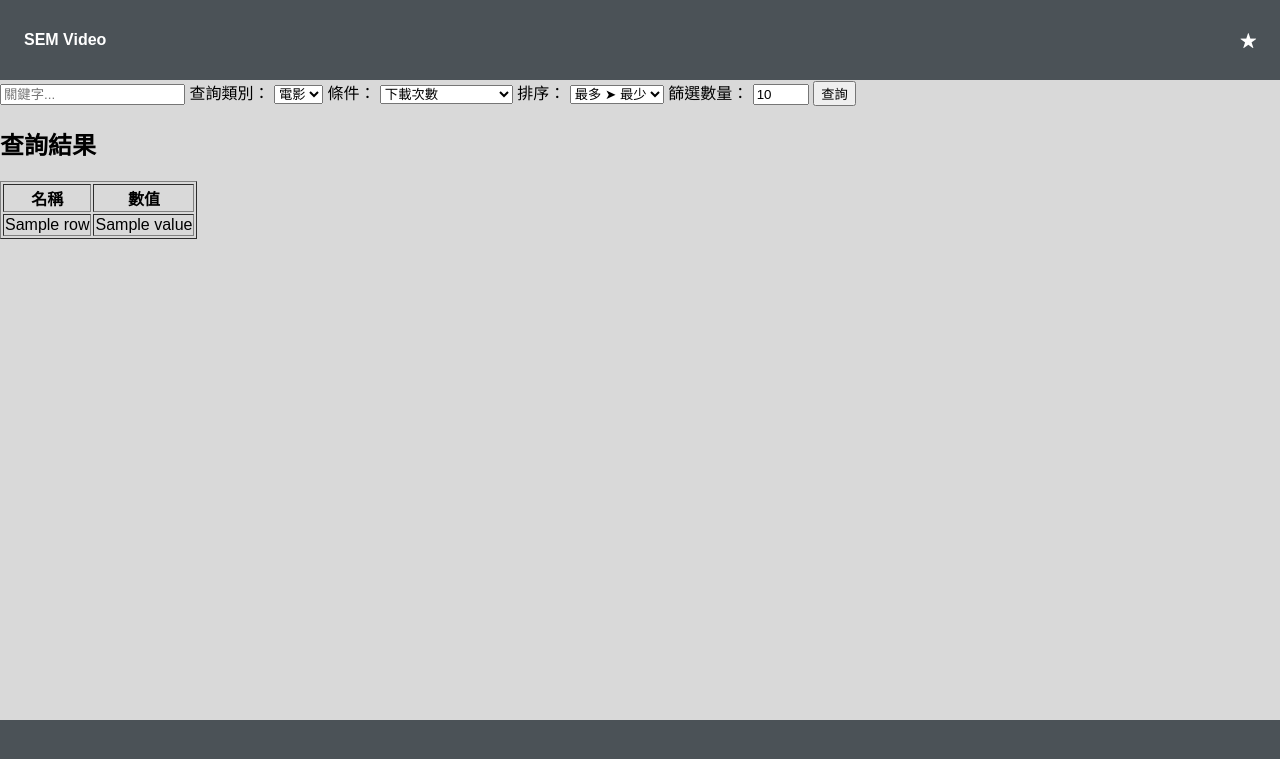
After one commit to BlytheYian/movie, a Flask app: template templates/staff_search.html in a window 1280 px wide. The commit adds this page. Shown: the top 759 px of the page. Run offline with Flask 3, Linux system fonts and the light colour scheme; the template is opened without the code that fills it: most values are stand-ins (such as "Sample title", 1, 10 or a date in 2020); parts of the project's set-up code (start-up, migrations or seed data) failed here and were passed over.

Commit message:
目前有bug

```diff
--- a/app.py
+++ b/app.py
@@ -95,7 +95,7 @@ def movie_detail(movie_id):
 def staff_page():
     return render_template('staff.html')
 
-@app.route('/staff/movie', methods=['GET'])
+@app.route('/staff/movie', methods=['GET']) # 不過預設就是GET所以加不加都沒差
 def staff_page_movie():
     conn = pool.get_connection()
     cursor = conn.cursor(dictionary=True)
@@ -233,7 +233,109 @@ def view_transactions(member_id):
 
 @app.route('/staff/search')
 def staff_page_search():
-    return render_template('staff_edit.html')
+    return render_template('staff_search.html')
+
+@app.route('/staff/search/filter')
+def dynamic_search():
+    keyword = request.args.get('find')
+    target = request.args.get('target')
+    condition = request.args.get('condition')
+    order = request.args.get('order', 'desc')
+    limit = int(request.args.get('limit', 10))
+
+    conn = pool.get_connection()
+    cursor = conn.cursor(dictionary=True)
+
+    # 動態 SQL 組合邏輯
+    if target == 'movie':
+        if condition == 'downloads':
+            query = f"""
+                SELECT m.movie_title AS name, COUNT(*) AS value
+                FROM download_library d
+                JOIN movie m ON d.movie_id = m.movie_id
+                where m.movie_title like %s
+                GROUP BY d.movie_id
+                ORDER BY value {order} LIMIT %s
+            """
+        elif condition == 'revenue':
+            query = f"""
+                SELECT m.movie_title AS name, SUM(p.payment_amount) AS value
+                FROM payment p
+                JOIN movie m ON p.movie_id = m.movie_id
+                where m.movie_title like %s
+                GROUP BY p.movie_id
+                ORDER BY value {order} LIMIT %s
+            """
+
+    elif target == 'member':
+        if condition == 'downloads':
+            query = f"""
+                SELECT mem.member_name AS name, COUNT(*) AS value
+                FROM payment p
+                JOIN member mem ON p.member_id = mem.member_id
+                where mem.member_name like %s
+                GROUP BY p.member_id
+                ORDER BY value {order} LIMIT %s
+            """
+        elif condition == 'revenue':
+            query = f"""
+                SELECT mem.member_name AS name, SUM(p.payment_amount) AS value
+                FROM payment p
+                JOIN member mem ON p.member_id = mem.member_id
+                where mem.member_name like %s
+                GROUP BY p.member_id
+                ORDER BY value {order} LIMIT %s
+            """
+
+    elif target == 'genre':
+        if condition == 'downloads':
+             query = f"""
+                SELECT m.movie_genre AS name, COUNT(*) AS value
+                FROM payment p
+                JOIN movie m ON p.movie_id = m.movie_id
+                where m.movie_genre like %s
+                GROUP BY m.movie_genre
+                ORDER BY value {order} LIMIT %s
+            """
+        elif condition == 'revenue':
+            query = f"""
+                SELECT m.movie_genre AS name, SUM(p.payment_amount) AS value
+                FROM payment p
+                JOIN movie m ON p.movie_id = m.movie_id
+                where m.movie_genre like %s
+                GROUP BY m.movie_genre
+                ORDER BY value {order} LIMIT %s
+            """
+
+    elif target == 'month':
+        if condition == 'downloads':
+            query = f"""
+                SELECT DATE_FORMAT(p.payment_date, '%Y-%m') AS name, COUNT(*) AS value
+                FROM payment p
+                GROUP BY name
+                ORDER BY value {order} LIMIT %s
+            """
+        elif condition == 'revenue':
+            query = f"""
+                SELECT DATE_FORMAT(p.payment_date, '%Y-%m') AS name, SUM(p.payment_amount) AS value
+                FROM payment p
+                GROUP BY name
+                ORDER BY value {order} LIMIT %s
+            """
+
+    else:
+        query = "SELECT '無效查詢' AS name, 0 AS value"
+
+    if target != 'month':
+        like_pattern = f"%{keyword}%"
+        cursor.execute(query, (like_pattern, limit,))
+    else:
+        cursor.execute(query, (limit,))
+    result = cursor.fetchall()
+    cursor.close()
+    conn.close()
+
+    return render_template('staff_search.html', result=result)
 
 if __name__ == '__main__':
     try:
--- a/templates/staff.html
+++ b/templates/staff.html
@@ -15,7 +15,7 @@
     <main>
         <a href="/staff/movie"><button>管理電影</button></a>
         <a href="/staff/member"><button>管理會員</button></a>
-        <a href="/staff/search"><button>資料查詢</button></a>
+        <a href="/staff/search"><button>資料統計</button></a>
     </main>
 </body>
 </html>
--- /dev/null
+++ b/templates/staff_search.html
@@ -0,0 +1,61 @@
+<!DOCTYPE html>
+<html lang="zh-Hant">
+<head>
+    <meta charset="UTF-8">
+    <meta http-equiv="X-UA-Compatible" content="IE=edge">
+    <meta name="viewport" content="width=device-width, initial-scale=1.0">
+    <title>SEM Video</title>
+    <link rel="stylesheet" type="text/css" href="/static/staff.css">
+</head>
+<body>
+    <nav>
+        <a href="/">SEM Video</a>
+        <a href="/staff" class="staff">★</a>
+    </nav>
+    <main>
+       <form action="/staff/search/filter" method="get">
+            <input type="text" name="find" placeholder="關鍵字..." autocomplete="off">
+            <label>查詢類別：</label>
+            <select name="target">
+                <option value="movie">電影</option>
+                <option value="member">會員</option>
+                <option value="genre">類型</option>
+                <option value="month">月份</option>
+            </select>
+
+            <label>條件：</label>
+            <select name="condition">
+                <option value="downloads">下載次數</option>
+                <option value="revenue">付款金額/銷售最佳</option>
+            </select>
+
+            <label>排序：</label>
+            <select name="order">
+                <option value="desc">最多 ➤ 最少</option>
+                <option value="asc">最少 ➤ 最多</option>
+            </select>
+
+            <label>篩選數量：</label>
+            <input type="number" name="limit" value="10" min="1" max="30">
+
+            <button type="submit">查詢</button>
+        </form>
+        {% if result %}
+            <h2>查詢結果</h2>
+            <table border="1">
+            <thead>
+                <tr><th>名稱</th><th>數值</th></tr>
+            </thead>
+            <tbody>
+                {% for row in result %}
+                <tr>
+                    <td>{{ row.name }}</td>
+                    <td>{{ row.value }}</td>
+                </tr>
+                {% endfor %}
+            </tbody>
+            </table>
+        {% endif %}
+    </main>
+</body>
+</html>
```
